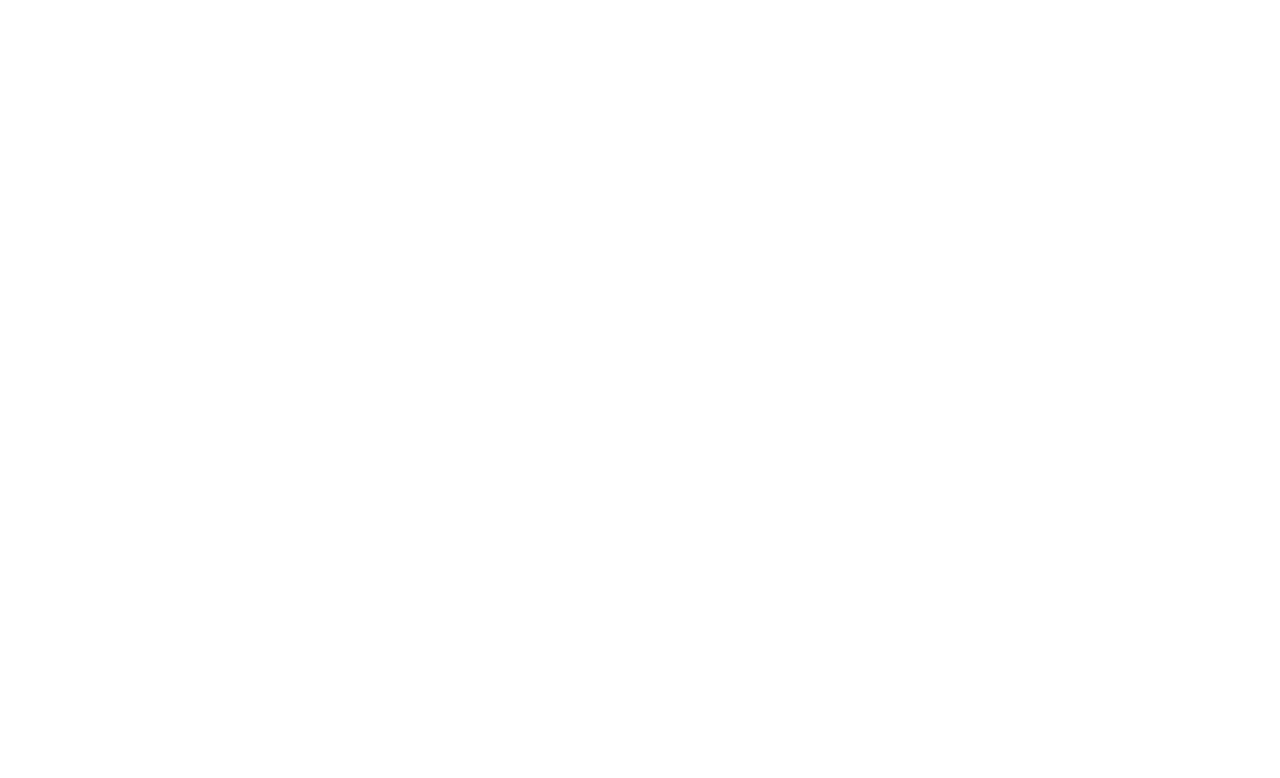
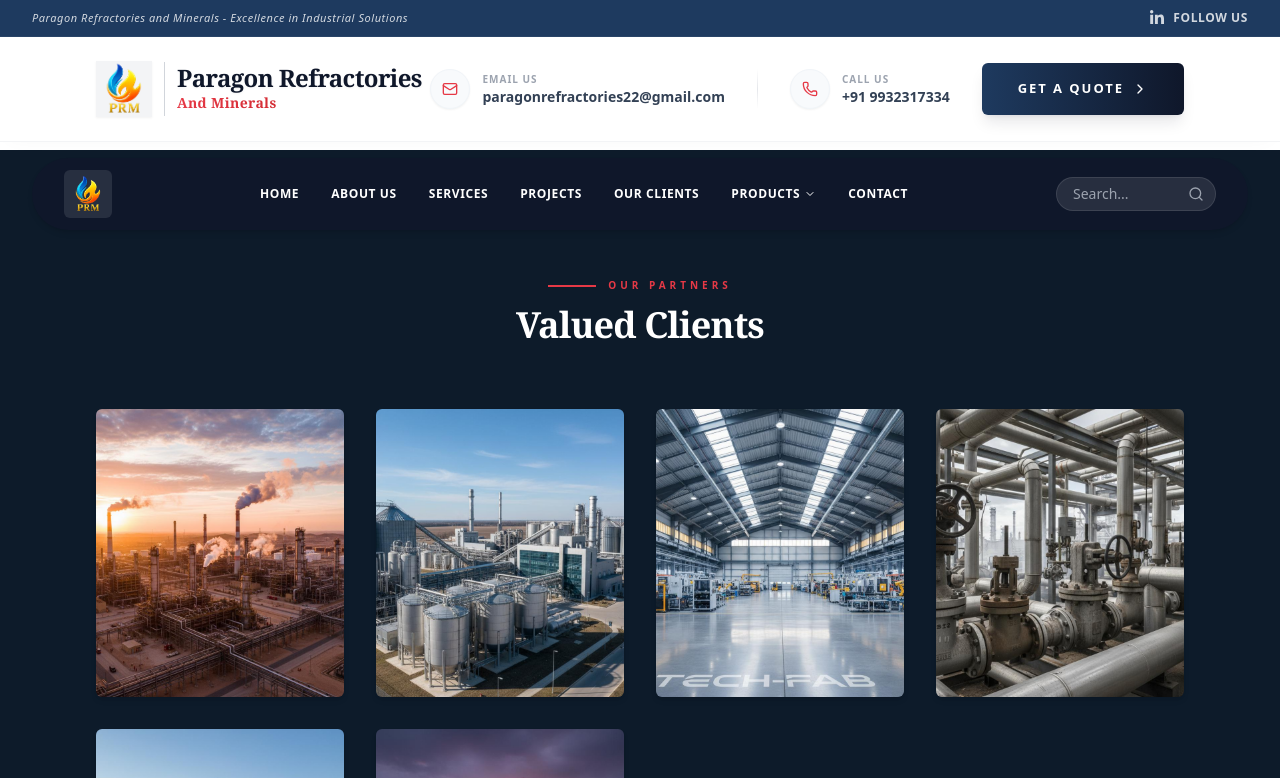
Before and after one commit to Aditya2434/PRM, a React (Vite) app: page /clients in a window 1280 px wide. Before the commit this address had no page. Shown: the top 778 px of the page. Built offline with nearby package versions, Linux system fonts and the light colour scheme.

Commit message:
added clinet section

```diff
--- a/src/App.tsx
+++ b/src/App.tsx
@@ -3,7 +3,8 @@
 import Home from '@/pages/Home';
 import AboutUs from '@/pages/AboutUs';
 import Services from '@/pages/Services';
-import Projects from '@/pages/Projects'; // <-- Imported Projects Page
+import Projects from '@/pages/Projects';
+import Clients from '@/pages/Clients'; // <-- Imported Clients Page
 import RefractoryMaterial from '@/pages/products/RefractoryMaterial';
 import IndustrialEquipments from '@/pages/products/IndustrialEquipments';
 import CastIronParts from '@/pages/products/CastIronParts';
@@ -17,7 +18,8 @@
           <Route path="/" element={<Home />} />
           <Route path="/about" element={<AboutUs />} />
           <Route path="/services" element={<Services />} />
-          <Route path="/projects" element={<Projects />} /> {/* <-- Added Projects Route */}
+          <Route path="/projects" element={<Projects />} />
+          <Route path="/clients" element={<Clients />} /> {/* <-- Added Clients Route */}
           <Route path="/products/refractory-material" element={<RefractoryMaterial />} />
           <Route path="/products/industrial-equipments" element={<IndustrialEquipments />} />
           <Route path="/products/cast-iron-parts" element={<CastIronParts />} />
--- a/src/components/sections/ProjectsSection.tsx
+++ b/src/components/sections/ProjectsSection.tsx
@@ -3,12 +3,12 @@
 import { ChevronRight } from 'lucide-react';
 import SectionTitle from '@/components/ui/SectionTitle';
 import CustomButton from '@/components/ui/CustomButton';
-import { ProjectCard } from '@/components/ui/CustomCard'; // Brought your custom card back!
+import { ProjectCard } from '@/components/ui/CustomCard';
 import { projects } from '@/data/projects';
 
 const ProjectsSection = () => {
-  // Only display the first 6 projects on the home page
-  const displayedProjects = projects.slice(0, 6);
+  // Updated to display 8 projects so it perfectly fills 2 rows of 4
+  const displayedProjects = projects.slice(0, 8);
 
   return (
     <section id="projects" className="py-20 bg-[#0d1b2a]">
@@ -24,8 +24,8 @@
           />
         </div>
 
-        {/* Projects Grid using your Custom ProjectCard */}
-        <div className="grid grid-cols-1 md:grid-cols-2 lg:grid-cols-3 gap-8 mt-10">
+        {/* Projects Grid updated to lg:grid-cols-4 */}
+        <div className="grid grid-cols-1 sm:grid-cols-2 lg:grid-cols-4 gap-8 mt-10">
           {displayedProjects.map((project) => (
             <motion.div
               key={project.id}
--- /dev/null
+++ b/src/data/clients.ts
@@ -0,0 +1,46 @@
+// src/data/clients.ts
+export interface Client {
+  id: number;
+  image: string;
+  title: string;
+  category: string;
+}
+
+export const clients: Client[] = [
+  {
+    id: 1,
+    image: '/src/assets/images/project-1.jpg',
+    title: 'Global Steel Co.',
+    category: 'MANUFACTURING',
+  },
+  {
+    id: 2,
+    image: '/src/assets/images/project-2.jpg',
+    title: 'Apex Refineries',
+    category: 'OIL & GAS',
+  },
+  {
+    id: 3,
+    image: '/src/assets/images/project-3.jpg',
+    title: 'BuildRight Const.',
+    category: 'CONSTRUCTION',
+  },
+  {
+    id: 4,
+    image: '/src/assets/images/project-4.jpg',
+    title: 'EcoPower Solutions',
+    category: 'RENEWABLE ENERGY',
+  },
+  {
+    id: 5,
+    image: '/src/assets/images/project-5.jpg',
+    title: 'HeavyForge Ind.',
+    category: 'AUTOMOTIVE',
+  },
+  {
+    id: 6,
+    image: '/src/assets/images/project-6.jpg',
+    title: 'Machina Corp.',
+    category: 'ENGINEERING',
+  },
+];
--- a/src/data/navLinks.ts
+++ b/src/data/navLinks.ts
@@ -1,3 +1,4 @@
+// src/data/navLinks.ts
 export interface NavLink {
   name: string;
   href: string;
@@ -14,8 +15,8 @@
   { name: 'HOME', href: '/', hasDropdown: false },
   { name: 'ABOUT US', href: '/about', hasDropdown: false },
   { name: 'SERVICES', href: '/services', hasDropdown: false },
-  { name: 'PROJECTS', href: '/projects', hasDropdown: false }, // <-- Updated
-  { name: 'OUR CLIENTS', href: '/#clients', hasDropdown: false },
+  { name: 'PROJECTS', href: '/projects', hasDropdown: false },
+  { name: 'OUR CLIENTS', href: '/clients', hasDropdown: false }, // <-- Updated to point to new page
   { name: 'PRODUCTS', href: '#', hasDropdown: true },
   { name: 'CONTACT', href: '/#contact', hasDropdown: false },
 ];
--- /dev/null
+++ b/src/pages/Clients.tsx
@@ -0,0 +1,57 @@
+// src/pages/Clients.tsx
+import { motion } from 'framer-motion';
+import TopBar from '@/components/layout/TopBar';
+import Header from '@/components/layout/Header';
+import Navbar from '@/components/layout/Navbar';
+import Footer from '@/components/layout/Footer';
+import SectionTitle from '@/components/ui/SectionTitle';
+import { ProjectCard } from '@/components/ui/CustomCard';
+import { clients } from '@/data/clients';
+
+const Clients = () => {
+  return (
+    <div className="min-h-screen flex flex-col">
+      <TopBar />
+      <Header />
+      <Navbar />
+
+      <main className="flex-grow bg-[#0d1b2a] pt-32 pb-24">
+        <div className="container mx-auto px-12 lg:px-24">
+
+          <div className="text-center mb-16">
+            <SectionTitle
+              subtitle="OUR PARTNERS"
+              title="Valued Clients"
+              centered={true}
+              light={true}
+            />
+          </div>
+
+          {/* Updated grid to use lg:grid-cols-4 for 4 cards per row */}
+          <div className="grid grid-cols-1 sm:grid-cols-2 lg:grid-cols-4 gap-8">
+            {clients.map((client) => (
+              <motion.div
+                key={client.id}
+                initial={{ opacity: 0, y: 20 }}
+                whileInView={{ opacity: 1, y: 0 }}
+                viewport={{ once: true }}
+                transition={{ duration: 0.4 }}
+              >
+                <ProjectCard
+                  image={client.image}
+                  title={client.title}
+                  category={client.category}
+                />
+              </motion.div>
+            ))}
+          </div>
+
+        </div>
+      </main>
+
+      <Footer />
+    </div>
+  );
+};
+
+export default Clients;
--- a/src/pages/Projects.tsx
+++ b/src/pages/Projects.tsx
@@ -26,7 +26,8 @@
             />
           </div>
 
-          <div className="grid grid-cols-1 md:grid-cols-2 lg:grid-cols-3 gap-8">
+          {/* Grid updated to lg:grid-cols-4 for 4 cards per row */}
+          <div className="grid grid-cols-1 sm:grid-cols-2 lg:grid-cols-4 gap-8">
             {projects.map((project) => (
               <motion.div
                 key={project.id}
```
